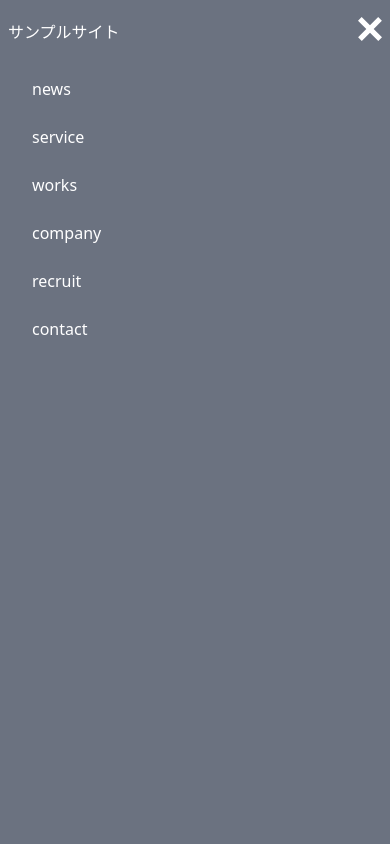
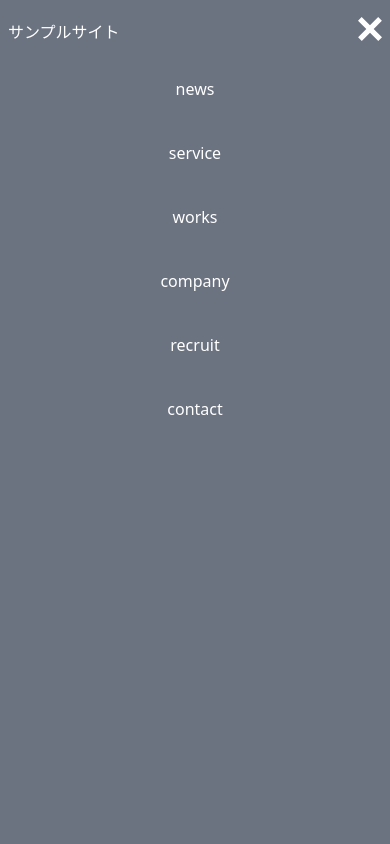
Before and after one commit to rito-aither/012_nuxt-02_tori-corporate, a Nuxt app: page / in a window 390 px wide. Both pictures are taken after a click on the button 370 px from the left and 29 px from the top of the page. Shown: the top 844 px of the page. Built offline with nearby package versions, Linux system fonts and the light colour scheme.

Commit message:
fix layout

```diff
--- a/components/nav2.vue
+++ b/components/nav2.vue
@@ -1,5 +1,5 @@
 <template>
-    <header class="text-white mx-auto bg-gray-500">
+    <header class="text-white w-full mx-auto bg-gray-500">
         <div
             class="flex justify-between items-center fixed w-full left-0 bg-gray-500 h-16 px-2 md:static"
         >
@@ -13,9 +13,9 @@
             <div class="flex justify-between">
                 <div :class="isOpen ? 'block' : 'hidden'" class="md:block">
                     <nav
-                        class="mt-10 md:mt-0 h-full md:overflow-visible p-global-nav fixed z-50 bg-gray-500 w-full left-0 md:static"
+                        class="mt-10 md:mt-0 h-full p-global-nav fixed z-50 bg-gray-500 w-full left-0 md:static"
                     >
-                        <ul class="md:flex md:justify-end">
+                        <ul class="flex flex-col md:flex-row items-center md:justify-end">
                             <li
                                 class="p-global-nav__item block px-8 py-1 my-4 hover:bg-gray-600 rounded"
                             >
```
